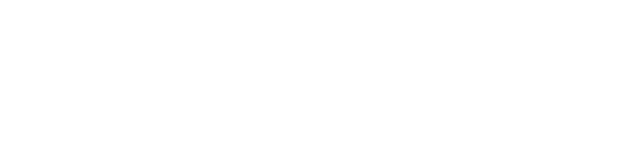
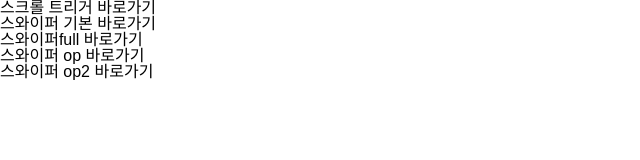
Before and after one commit to jiwon103/js_plugin, a plain HTML site: page index.html in a window 1280 px wide. Shown: the whole page, without its empty margins (0-640 px from the left). Drawn offline with Linux system fonts and the light colour scheme.

Commit message:
Add files via upload

```diff
--- a/index.html
+++ b/index.html
@@ -7,6 +7,12 @@
     <link rel="stylesheet" href="./style/base.css">
 </head>
 <body>
-
+    <ul>
+        <li><a href="./scroll.html">스크롤 트리거 바로가기</a></li>
+        <li><a href="./swiper.html">스와이퍼 기본 바로가기</a></li>
+        <li><a href="./swiper-full.html">스와이퍼full 바로가기</a></li>
+        <li><a href="./swiper-op.html">스와이퍼 op 바로가기</a></li>
+        <li><a href="./swiper-op2.html">스와이퍼 op2 바로가기</a></li>
+        </ul>
 </body>
 </html>
```
